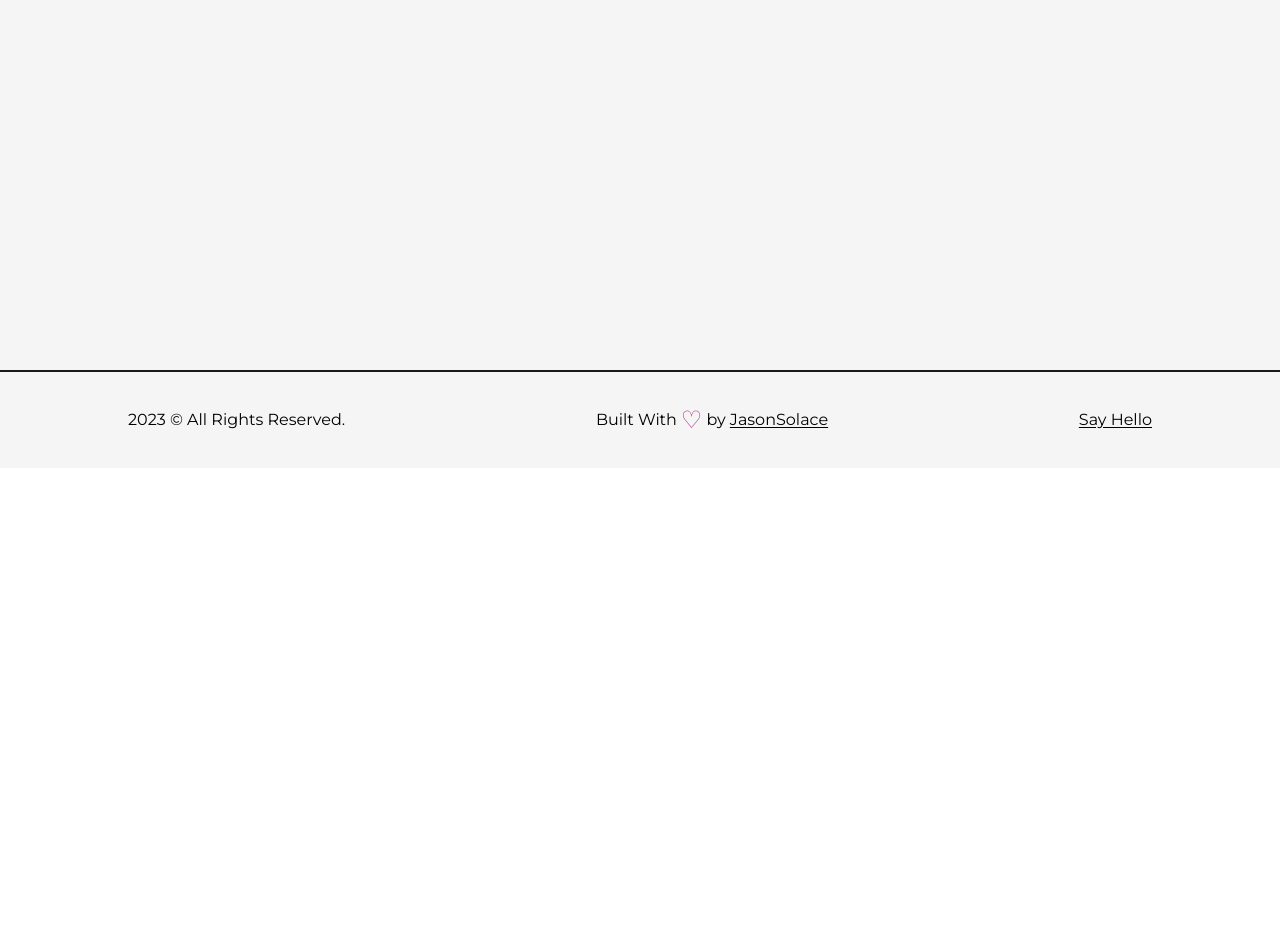
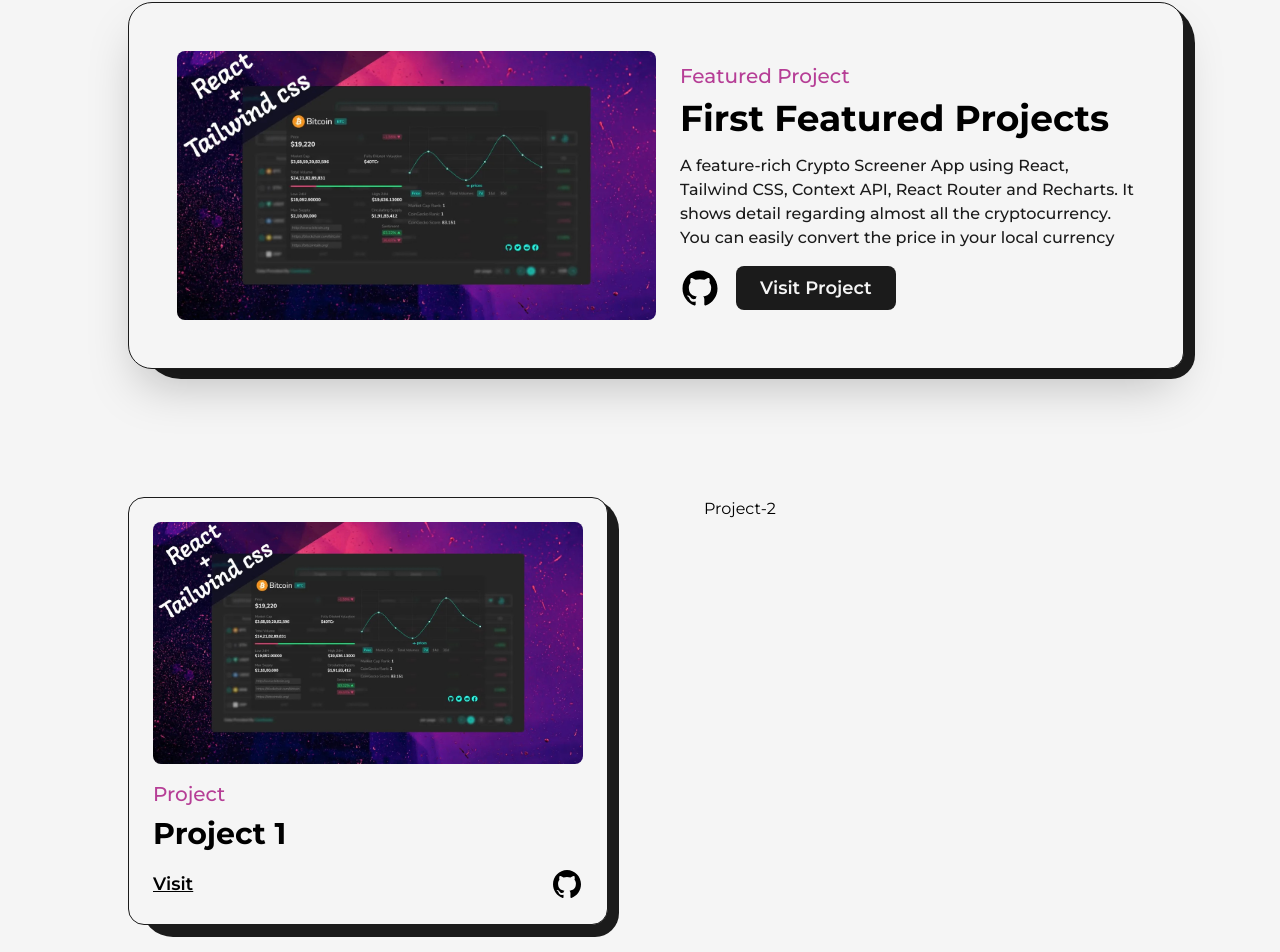
Before and after one commit to JasonSolace/Personal-Website, a Next.js app: page /projects in a window 1280 px wide. Before the commit this address had no page. Shown: the part 518-1470 px from the top of the page. Before the commit the page ends 986 px from the top, so only its background shows below. Built offline with nearby package versions, Linux system fonts and the light colour scheme.

Commit message:
Projects Section

```diff
--- /dev/null
+++ b/src/pages/projects.js
@@ -0,0 +1,144 @@
+import AnimatedText from '@/components/AnimatedText';
+import { GithubIcon } from '@/components/Icons';
+import Layout from '@/components/Layout';
+import Head from 'next/head';
+import Image from 'next/image';
+import Link from 'next/link';
+import React from 'react';
+import project1 from '../../public/images/projects/crypto-screener-cover-image.jpg';
+
+const FeaturedProject = ({ type, title, summary, img, link, github }) => {
+  return (
+    <article
+      className='w-full flex items-center justify-between relative rounded-br-2xl
+      rounded-3xl border border-solid border-dark bg-light shadow-2xl p-12'
+    >
+      <div
+        className='absolute top-0 -right-3 -z-10 w-full h-[103%] rounded-[2.5rem] bg-dark
+      rounded-br-3xl'
+      />
+      <Link
+        href={link}
+        target='_blank'
+        className='w-1/2 cursor-pointer overflow-hidden rounded-lg'
+      >
+        <Image src={img} alt={title} className='w-full h-auto' />
+      </Link>
+      <div className='w-1/2 flex flex-col items-start justify-between pl-6'>
+        <span className='text-primary font-medium text-xl'>{type}</span>
+        <Link
+          href={link}
+          target='_blank'
+          className='hover:underline underline-offset-2'
+        >
+          <h2 className='my-2 w-full text-left text-4xl font-bold'>{title}</h2>
+        </Link>
+        <p className='my-2 font-medium text-dark'>{summary}</p>
+        <div className='mt-2 flex items-center'>
+          <Link href={github} target='_blank' className='w-10'>
+            <GithubIcon />
+          </Link>
+          <Link
+            href={link}
+            target='_blank'
+            className='ml-4 rounded-lg bg-dark text-light p-2 px-6 text-lg font-semibold'
+          >
+            Visit Project
+          </Link>
+        </div>
+      </div>
+    </article>
+  );
+};
+
+const Project = ({ type, title, img, link, github }) => {
+  return (
+    <article
+      className='w-full flex flex-col items-center justify-center rounded-2xl
+    border border-solid border-dark bg-light p-6 relative'
+    >
+      <div
+        className='absolute top-0 -right-3 -z-10 w-full h-[103%] rounded-[2rem] bg-dark
+      rounded-br-3xl'
+      />
+      <Link
+        href={link}
+        target='_blank'
+        className='w-full cursor-pointer overflow-hidden rounded-lg'
+      >
+        <Image src={img} alt={title} className='w-full h-auto' />
+      </Link>
+      <div className='w-full flex flex-col items-start justify-between mt-4'>
+        <span className='text-primary font-medium text-xl'>{type}</span>
+        <Link
+          href={link}
+          target='_blank'
+          className='hover:underline underline-offset-2'
+        >
+          <h2 className='my-2 w-full text-left text-3xl font-bold'>{title}</h2>
+        </Link>
+        <div className='w-full mt-2 flex items-center justify-between'>
+          <Link
+            href={link}
+            target='_blank'
+            className='text-lg font-semibold underline'
+          >
+            Visit
+          </Link>
+          <Link href={github} target='_blank' className='w-8'>
+            <GithubIcon />
+          </Link>
+        </div>
+      </div>
+    </article>
+  );
+};
+
+const projects = () => {
+  return (
+    <>
+      <Head>
+        <title>Jason Armenta | Projects </title>
+        <meta name='description' content='more description! Edit ME!' />
+      </Head>
+      <main className='w-full mb-16 flex flex-col items-center justify-center'>
+        <Layout className='pt-16'>
+          <AnimatedText
+            text='Imagination Trumps Knowledge!'
+            className='mb-16'
+          />
+
+          <div className='grid grid-cols-12 gap-24 gap-y-32'>
+            <div className='col-span-12'>
+              <FeaturedProject
+                title={'First Featured Projects'}
+                img={project1}
+                link={'/'}
+                github={'/'}
+                summary={
+                  'A feature-rich Crypto Screener App using React, Tailwind CSS, Context API, React Router and Recharts. It shows detail regarding almost all the cryptocurrency. You can easily convert the price in your local currency'
+                }
+                type='Featured Project'
+              />
+            </div>
+            <div className='col-span-6'>
+              <Project
+                title={'Project 1'}
+                img={project1}
+                link={'/'}
+                github={'/'}
+                type='Project'
+              />
+            </div>
+            <div className='col-span-6'>Project-2</div>
+            <div className='col-span-12'>Featured Project</div>
+            <div className='col-span-6'>Project-3</div>
+            <div className='col-span-6'>Project-4</div>
+          </div>
+        </Layout>
+      </main>
+    </>
+  );
+};
+
+export default projects;
```
